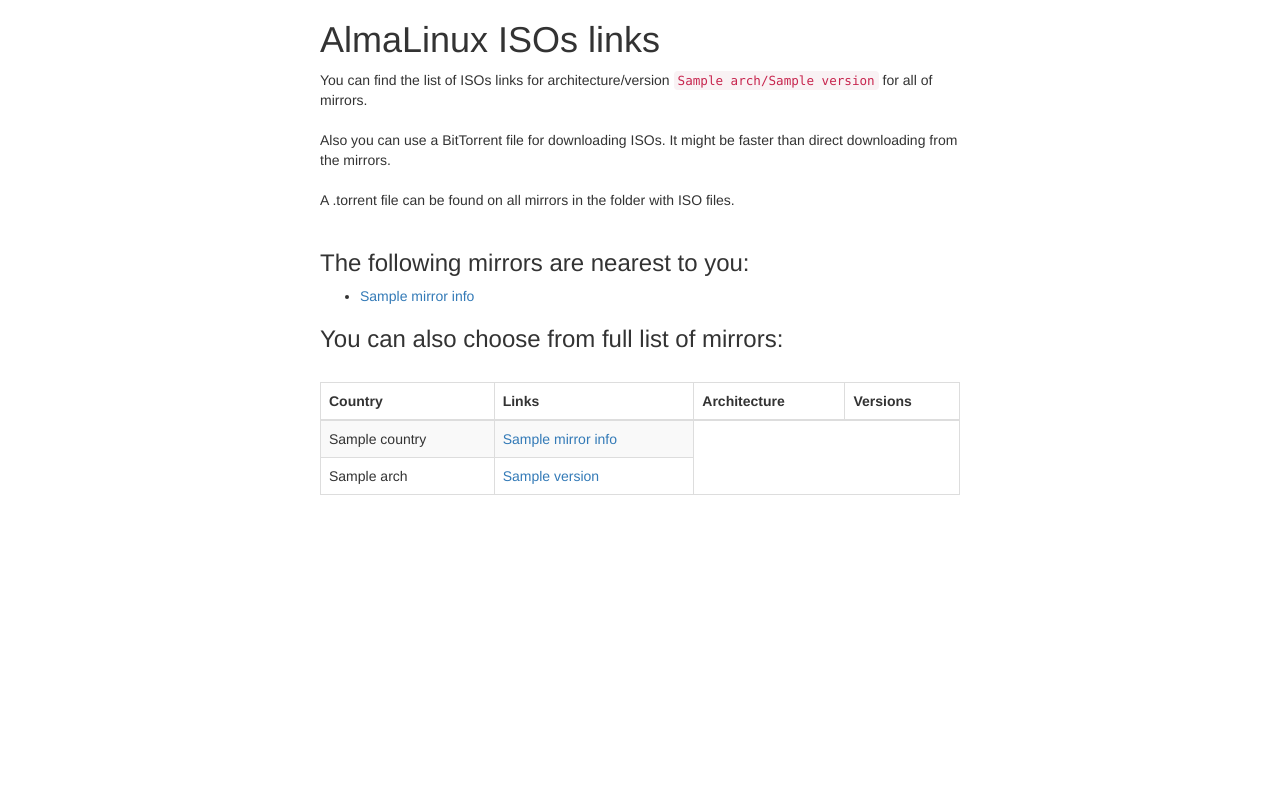
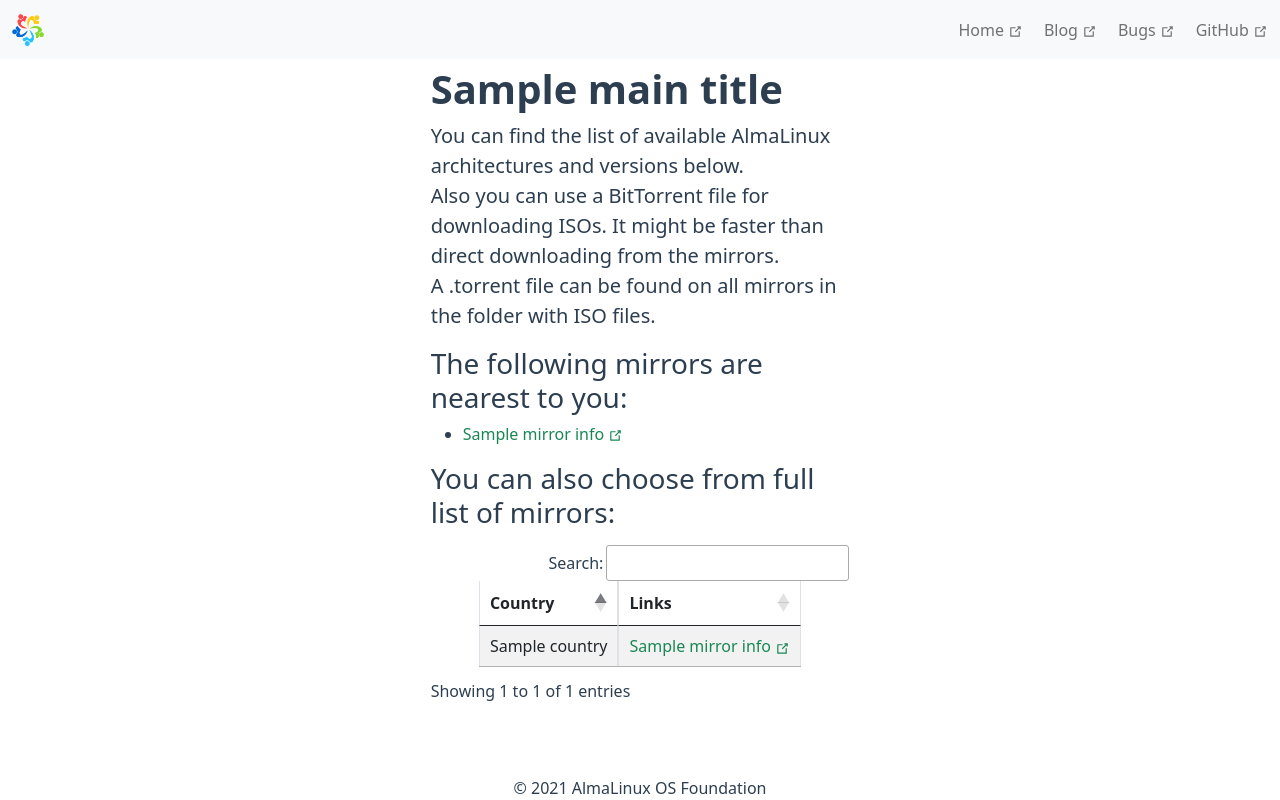
Before and after one commit to AlmaLinux/mirrors, a Flask app: template src/backend/templates/isos.html in a window 1280 px wide. Run offline with Flask 2, Linux system fonts and the light colour scheme; the template is opened without the code that fills it: most values are stand-ins (such as "Sample title", 1, 10 or a date in 2020); some libraries are stand-ins or nearby versions.

Commit message:
LNX-275: AlmaLinux major mirrors impovement (full service of mirror lists)

```diff
--- a/ci/ansible/roles/prepare_host/templates/env.j2
+++ b/ci/ansible/roles/prepare_host/templates/env.j2
@@ -6,6 +6,7 @@ fi
 
 export COMPOSE_PROJECT_NAME={{ container_env_prefix }}
 export DEPLOY_ENVIRONMENT={{ deploy_environment | default('Development') }}
+export TEST_IP_ADDRESS={{ test_ip_address | default('') }}
 export SENTRY_DISABLED=false
 export SENTRY_DSN={{ sentry_dsn }}
 export AUTH_KEY={{ auth_key }}
--- a/ci/ansible/roles/prepare_host/templates/mirrors.cron.j2
+++ /dev/null
@@ -1 +0,0 @@
-@daily  pushd {{ config_root }}/mirrors/; git pull; popd; curl --cookie "AUTH_KEY={{ auth_key }}" -X POST http://127.0.0.1:{{ backend_port }}/update_mirrors
--- a/ci/docker-compose.yml
+++ b/ci/docker-compose.yml
@@ -21,6 +21,7 @@ services:
       SENTRY_DSN: "${SENTRY_DSN}"
       PYTHONPATH: "/src/app"
       DEPLOY_ENVIRONMENT: "${DEPLOY_ENVIRONMENT}"
+      TEST_IP_ADDRESS: "${TEST_IP_ADDRESS}"
       AUTH_KEY: "${AUTH_KEY}"
     command: /wait_for_port.sh postgres:5432 -- /start.sh
     depends_on:
--- a/ci/requirements.txt
+++ b/ci/requirements.txt
@@ -11,5 +11,5 @@ requests
 psycopg2>=2.8
 pyyaml
 sentry-sdk[flask]
-Flask-bootstrap
+Flask-BS4
 Jinja2
--- a/src/backend/main.py
+++ b/src/backend/main.py
@@ -32,7 +32,7 @@ from common.sentry import (
     init_sentry_client,
     get_logger,
 )
-from flask_bootstrap import Bootstrap
+from flask_bs4 import Bootstrap
 
 
 app = Flask(__name__)
@@ -51,8 +51,9 @@ def get_mirror_list(
         version: AnyStr,
         repository: AnyStr,
 ):
+    ip_address = request.headers.get('X-Forwarded-For') or request.remote_addr
     return get_mirrors_list(
-        ip_address=request.remote_addr,
+        ip_address=ip_address,
         version=version,
         repository=repository,
     )
@@ -89,23 +90,28 @@ def isos(
         arch: AnyStr = None,
         version: AnyStr = None,
 ):
+    data = {
+        'main_title': 'AlmaLinux ISOs links'
+    }
     if arch is None or version is None:
-        data = {
+        data.update({
             'isos_list': get_main_isos_table(),
-        }
+        })
+
+        return render_template('isos_main.html', **data)
     else:
         mirrors_by_countries, nearest_mirrors = get_isos_list_by_countries(
             arch=arch,
             version=version,
             ip_address=request.remote_addr,
         )
-        data = {
+        data.update({
             'arch': arch,
             'version': version,
             'mirror_list': mirrors_by_countries,
             'nearest_mirrors': nearest_mirrors,
-        }
-    return render_template('isos.html', **data)
+        })
+        return render_template('isos.html', **data)
 
 
 @app.route(
@@ -121,10 +127,11 @@ def mirrors_table():
             'Status',
             'Continent',
             'Country',
-            *url_types,
+            *(item.upper() for item in url_types),
         ],
         'url_types': url_types,
         'mirror_list': get_all_mirrors(),
+        'main_title': 'AlmaLinux Mirrors',
     }
     return render_template('mirrors.html', **data)
 
--- a/src/backend/templates/isos.html
+++ b/src/backend/templates/isos.html
@@ -1,69 +1,56 @@
 {% extends "main.html" %}
+
 {% block text %}
 {{ super() }}
-<h1>AlmaLinux ISOs links</h1>
-You can find the list of
-{% if mirror_list %}
-ISOs links for architecture/version <code>{{ arch }}/{{ version }}</code> for all of mirrors.
-{% else %}
-available AlmaLinux architectures and versions below.
-{% endif %}
+        You can find the list of available AlmaLinux architectures and versions below.
         <br>
-<br>
-Also you can use a BitTorrent file for downloading ISOs. It might be faster than direct downloading from the mirrors.<br>
+        Also you can use a BitTorrent file for downloading ISOs. It might be faster than direct downloading from the mirrors.
         <br>
         A .torrent file can be found on all mirrors in the folder with ISO files.
         <br>
-<br>
-{% endblock %}
-{% block table %}
-{{ super() }}
         {% if nearest_mirrors %}
             <h3>The following mirrors are nearest to you:</h3>
             <ul>
                 {% for mirror_info in nearest_mirrors %}
-    <li><a href="{{ mirror_info.isos_link }}">{{ mirror_info.name }}</a><br></li>
+                    <li>
+                        <a href="{{ mirror_info.isos_link }}"
+                           target="_blank"
+                           class="link-success text-decoration-none">
+                            {{ mirror_info.name }} {% include "snipets/link_icon.html" %}
+                        </a>
+                        <br>
+                    </li>
                 {% endfor %}
             </ul>
             <h3>You can also choose from full list of mirrors:</h3>
-<br>
         {% endif %}
-<table class="table table-striped table-bordered table-responsive-md">
+{% endblock text %}
+
+{% block table %}
+{{ super() }}
+    <table id="dtBasic" class="table table-striped table-bordered">
         <thead>
-    {% if mirror_list %}
+            <tr>
                 <th>Country</th>
                 <th>Links</th>
-    {% endif %}
-    {% if isos_list %}
-        <th>Architecture</th>
-        <th>Versions</th>
-    {% endif %}
+            </tr>
         </thead>
         <tbody>
-    {% if mirror_list %}
             {% for country, mirrors_info in mirror_list.items() %}
                 <tr>
                     <td>{{ country }}</td>
                     <td>
                         {% for mirror_info in mirrors_info %}
-            <a href="{{ mirror_info.isos_link }}">{{ mirror_info.name }}</a><br>
+                            <a href="{{ mirror_info.isos_link }}"
+                               class="link-success text-decoration-none"
+                               target="_blank">
+                                {{ mirror_info.name }} {% include "snipets/link_icon.html" %}
+                            </a>
+                            <br>
                         {% endfor %}
                     </td>
                 </tr>
             {% endfor %}
-    {% endif %}
-    {% if isos_list %}
-    {% for arch, versions in isos_list.items() %}
-    <tr>
-        <td>{{ arch }}</td>
-        <td>
-            {% for version in versions %}
-            <a href="{{ url_for('.isos', arch=arch, version=version) }}">{{ version }}</a></br>
-            {% endfor %}
-        </td>
-    </tr>
-    {% endfor %}
-    {% endif %}
         </tbody>
     </table>
-{% endblock %}
+{% endblock table %}
--- a/src/backend/templates/main.html
+++ b/src/backend/templates/main.html
@@ -1,14 +1,98 @@
 {% extends "bootstrap/base.html" %}
+
 {% block metas %}
     {{ super() }}
     <meta charset="UTF-8">
-{% endblock %}
-{% block content %}
+{% endblock metas%}
+
+{%- block styles %}
+    <link href="https://cdn.jsdelivr.net/npm/bootstrap@5.0.0-beta3/dist/css/bootstrap.min.css"
+          rel="stylesheet"
+          integrity="sha384-eOJMYsd53ii+scO/bJGFsiCZc+5NDVN2yr8+0RDqr0Ql0h+rP48ckxlpbzKgwra6"
+          crossorigin="anonymous">
+    <link rel="stylesheet" type="text/css" href="https://cdn.datatables.net/1.10.24/css/jquery.dataTables.css">
+    <style>
+        body {
+            padding-top: 65px;
+            padding-bottom: 35px;
+            font-size: 16px !important;
+            color: #2c3e50;
+        }
+        .table,
+        .table td,
+        .table th {
+            white-space: nowrap !important;
+            width: 1% !important;
+        }
+        h1 {
+            font-weight: 600 !important;
+        }
+        table.dataTable thead .sorting:after,
+        table.dataTable thead .sorting:before,
+        table.dataTable thead .sorting_asc:after,
+        table.dataTable thead .sorting_asc:before,
+        table.dataTable thead .sorting_asc_disabled:after,
+        table.dataTable thead .sorting_asc_disabled:before,
+        table.dataTable thead .sorting_desc:after,
+        table.dataTable thead .sorting_desc:before,
+        table.dataTable thead .sorting_desc_disabled:after,
+        table.dataTable thead .sorting_desc_disabled:before {
+            bottom: .5em;
+        }
+    </style>
+{% endblock styles -%}
+
+{% block body %}
     {{ super() }}
-<div style="width: 50%; height: 50%; margin: auto">
+    {% block navbar %}
+        {% include "navbar.html" %}
+    {% endblock navbar %}
+
+    <!--Override old scripts-->
+    {% block scripts %}
+    {% endblock scripts %}
+
+    <main class="container-fluid" role="main">
+        <div class="d-flex justify-content-center">
+            <div class="col">
+                &nbsp;
+            </div>
+            <div class="col">
+                <h1>{{ main_title }}</h1>
+                <p class="lead">
                 {% block text %}
                 {% endblock %}
+                </p>
                 {% block table %}
-    {% endblock %}
+                {% endblock table%}
             </div>
-{% endblock %}
+            <div class="col">
+                &nbsp;
+            </div>
+        </div>
+    </main>
+    <footer class="footer fixed-bottom bg-white">
+        <div class="container-fluid">
+            <div class="row text-center">
+                <div class="col-lg-12">© 2021 AlmaLinux OS Foundation</div>
+            </div>
+        </div>
+    </footer>
+
+    <script src="https://code.jquery.com/jquery-1.12.4.min.js"
+            integrity="sha256-ZosEbRLbNQzLpnKIkEdrPv7lOy9C27hHQ+Xp8a4MxAQ="
+            crossorigin="anonymous">
+    </script>
+    <script type="text/javascript"
+            charset="utf8"
+            src="https://cdn.datatables.net/1.10.24/js/jquery.dataTables.js">
+    </script>
+    <script type="text/javascript">
+        $(document).ready( function () {
+            $('#dtBasic').dataTable({
+                paging: false,
+            });
+        } );
+    </script>
+
+{% endblock body %}
--- /dev/null
+++ b/src/backend/templates/navbar.html
@@ -0,0 +1,46 @@
+<header>
+    <nav class="navbar navbar-light bg-light fixed-top">
+        <div class="container-fluid">
+            <a class="navbar-brand" href="/">
+                <img src="{{ url_for('static', filename='images/logo.png') }}"
+                     alt="AlmaLinux logo"
+                     width="32"
+                     height="32"
+                     class="d-inline-block align-text-top">
+            </a>
+            <div class="navbar-nav flex-row-reverse">
+                <span class="nav-item">
+                    <a class="nav-link link-secondary"
+                       href="https://github.com/AlmaLinux/"
+                       target="_blank">
+                        GitHub {% include "snipets/link_icon.html" %}
+                    </a>
+                </span>
+                {% include "snipets/empty_nav_item.html" %}
+                <span class="nav-item">
+                    <a class="nav-link link-secondary"
+                       href="https://bugs.almalinux.org/"
+                       target="_blank">
+                        Bugs {% include "snipets/link_icon.html" %}
+                    </a>
+                </span>
+                {% include "snipets/empty_nav_item.html" %}
+                <span class="nav-item">
+                    <a class="nav-link link-secondary"
+                       href="https://blog.almalinux.org/"
+                       target="_blank">
+                        Blog {% include "snipets/link_icon.html" %}
+                    </a>
+                </span>
+                {% include "snipets/empty_nav_item.html" %}
+                <span class="nav-item">
+                    <a class="nav-link link-secondary"
+                       href="https://almalinux.org/"
+                       target="_blank">
+                        Home {% include "snipets/link_icon.html" %}
+                    </a>
+                </span>
+            </div>
+        </div>
+    </nav>
+</header>
--- /dev/null
+++ b/src/backend/templates/snipets/empty_nav_item.html
@@ -0,0 +1,5 @@
+<span class="nav-item">
+    &nbsp;
+    &nbsp;
+    &nbsp;
+</span>
--- /dev/null
+++ b/src/backend/templates/snipets/link_icon.html
@@ -0,0 +1,4 @@
+<svg xmlns="http://www.w3.org/2000/svg" aria-hidden="true" focusable="false" x="0px" y="0px" viewBox="0 0 100 100" width="15" height="15" class="icon outbound">
+    <path fill="currentColor" d="M18.8,85.1h56l0,0c2.2,0,4-1.8,4-4v-32h-8v28h-48v-48h28v-8h-32l0,0c-2.2,0-4,1.8-4,4v56C14.8,83.3,16.6,85.1,18.8,85.1z"/>
+    <polygon fill="currentColor" points="45.7,48.7 51.3,54.3 77.2,28.5 77.2,37.2 85.2,37.2 85.2,14.9 62.8,14.9 62.8,22.9 71.5,22.9"/>
+</svg>
```
Also changed, not shown: ci/ansible/main.yml (+16 -0 lines), src/backend/api/handlers.py (+13 -1 lines), src/backend/templates/isos_main.html (added, +39 -0 lines), src/backend/templates/mirrors.html (+48 -14 lines), src/backend/static/images/logo.png (added), 1 other file. Lines whose indentation alone changed are shown as unchanged.
